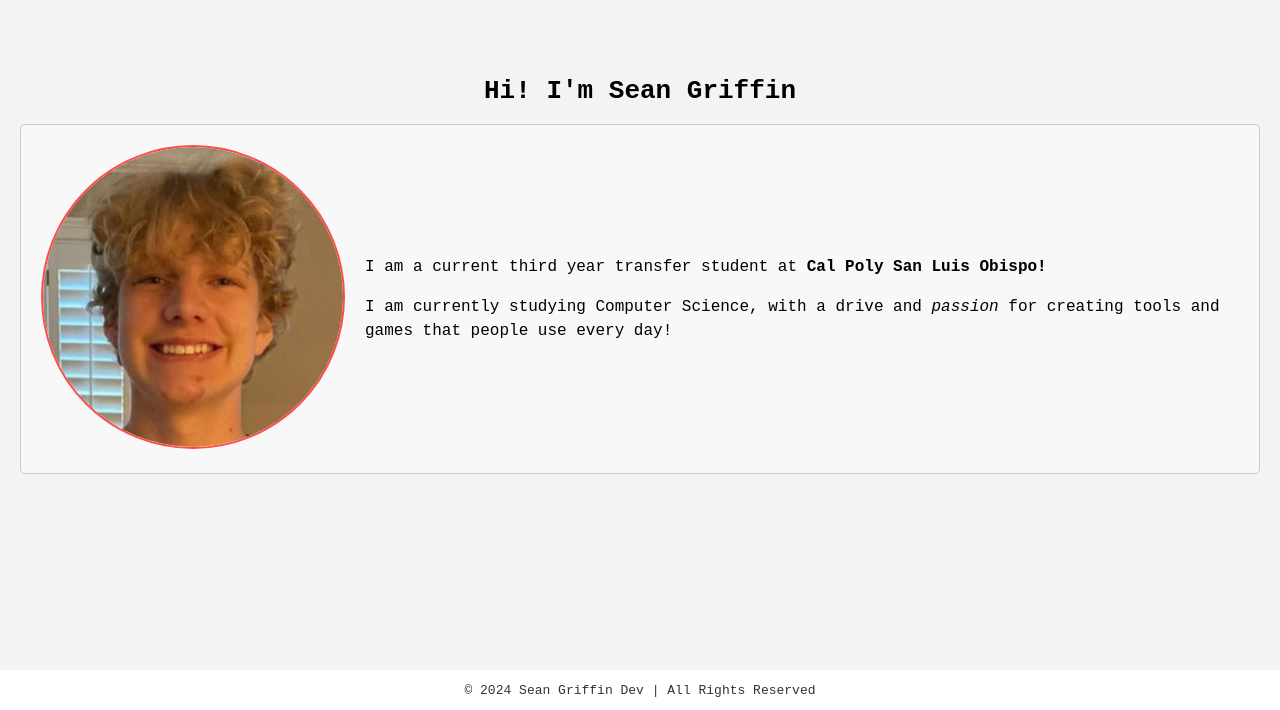
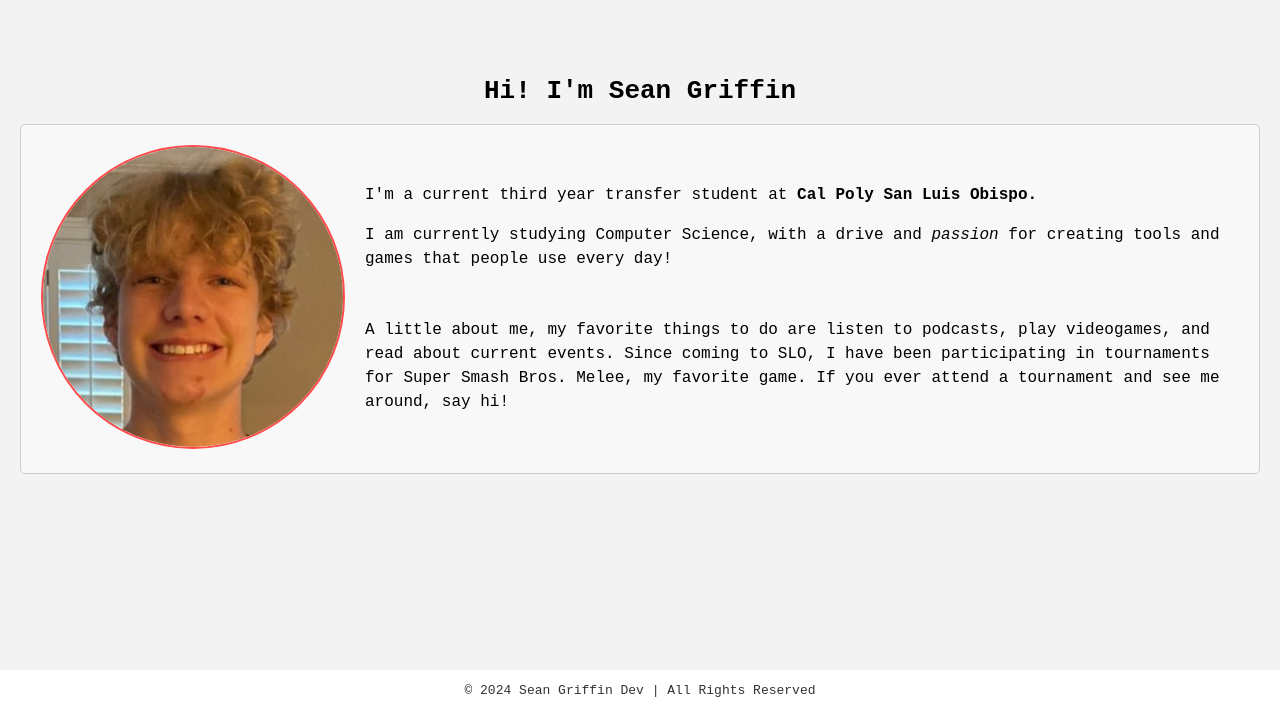
Before and after one commit to Shonueld/Shonueld.github.io, a plain HTML site: page index.html in a window 1280 px wide. Shown: the part 90-800 px from the top of the page. Drawn offline with Linux system fonts and the light colour scheme.

Commit message:
feat: added a short bio on front page

```diff
--- a/index.html
+++ b/index.html
@@ -29,8 +29,10 @@
                     <img src="indeximage.png" alt ="A great wave painting from Japan" width ="500">
                 </div>
                 <div class="about-text">
-                    <p>I am a current third year transfer student at <strong>Cal Poly San Luis Obispo!</strong></p>
+                    <p>I'm a current third year transfer student at <strong>Cal Poly San Luis Obispo.</strong></p>
                     <p>I am currently studying Computer Science, with a drive and <em>passion</em> for creating tools and games that people use every day!</p>
+                    <br>
+                    <p>A little about me, my favorite things to do are listen to podcasts, play videogames, and read about current events. Since coming to SLO, I have been participating in tournaments for Super Smash Bros. Melee, my favorite game. If you ever attend a tournament and see me around, say hi!</p>
                 </div>
             </div>
         </main>
```
Also changed, not shown: blog.html (+1 -1 lines).
